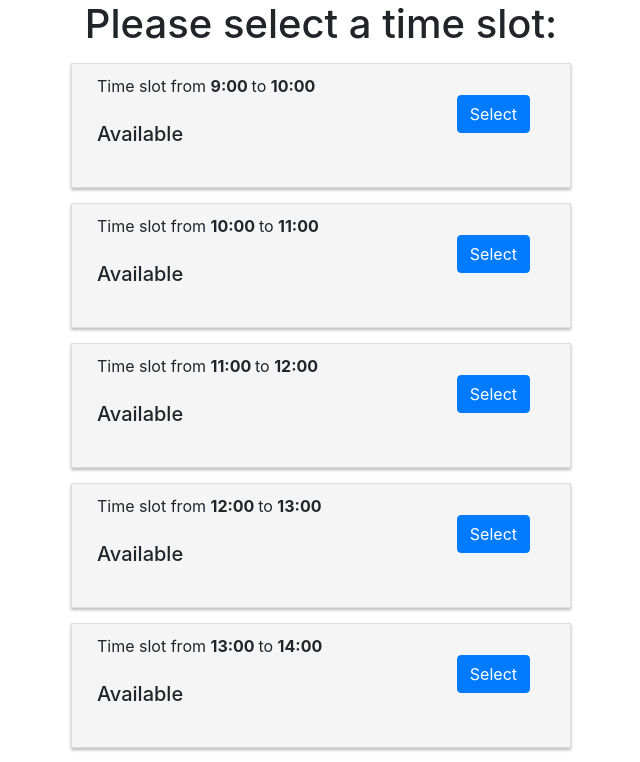
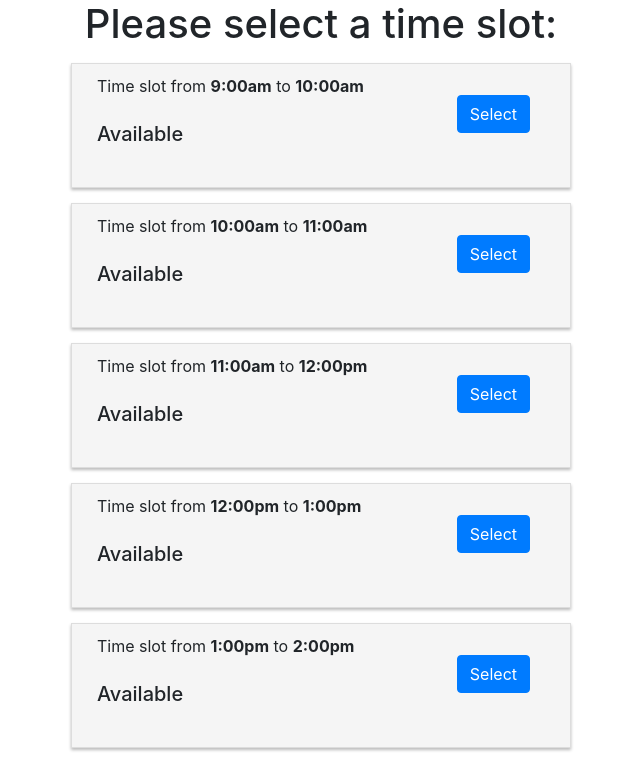
Before and after one commit to chrisanderson27/react-time-slots, a React (Create React App) app: page / in a window 1280 px wide. Shown: the top 762 px of the page, without its empty margins (319-959 px from the left). Built offline with nearby package versions, Linux system fonts and the light colour scheme.

Commit message:
added time formatter to convert from military time to 12hr

```diff
--- a/src/components/TimeSlot.js
+++ b/src/components/TimeSlot.js
@@ -1,21 +1,7 @@
 import styles from './TimeSlot.module.css'
 import Aux from './hoc/ReactAux';
 import React from 'react';
-
-const formatTime = (number) => {
-    let numberToConvert = Number(number);
-    if (numberToConvert < 12) {
-        numberToConvert += ':00 am'
-    }
-    else if (numberToConvert == 12) {
-        numberToConvert += ':00 pm'
-    }
-    else {
-        numberToConvert = numberToConvert - 12 + ':00 pm'
-    }
-
-    return numberToConvert;
-}
+import {formatTime} from '../services/time-slot-service'
 
 const TimeSlot = (props) => {
     let id = props.details;
@@ -36,7 +22,7 @@ const TimeSlot = (props) => {
 
                         <div className='row'>
                             <div className='col'>
-                                Time slot from <strong>{props.details}:00 </strong>to <strong>{+props.details + 1}:00</strong>
+                                Time slot from <strong>{formatTime(props.details)}</strong> to <strong>{formatTime(+props.details + 1)}</strong>
                                 <br />
                                 <br />
                                 <h5>{reserved}</h5>
--- a/src/components/UI/Modal/Modal.js
+++ b/src/components/UI/Modal/Modal.js
@@ -1,6 +1,7 @@
 import React, { Component } from 'react';
 import styles from './Modal.module.css';
 import Aux from '../../hoc/ReactAux';
+import { formatTime } from '../../../services/time-slot-service'
 let selected = "";
 let phone = null;
 let name = null;
@@ -14,27 +15,12 @@ class Modal extends Component {
         this.props.onPhoneChange(event.target.value);
     }
 
-    formatTime(number) {
-        let numberToConvert = Number(number);
-        if (numberToConvert < 12) {
-            numberToConvert += ':00 am'
-        }
-        else if (numberToConvert == 12) {
-            numberToConvert += ':00 pm'
-        }
-        else {
-            numberToConvert = numberToConvert - 12 + ':00 pm'
-        }
-
-        return numberToConvert;
-    }
-
     render() {
         if (this.props.selectedTime) {
             selected = this.props.selectedTime;
             let selectedStartTime = (Object.keys(selected)[0]) + '';
             let endTime = +selectedStartTime + 1;
-            timeSlotInfo = this.formatTime(selectedStartTime) + ' to ' + this.formatTime(endTime);
+            timeSlotInfo = formatTime(selectedStartTime) + ' to ' + formatTime(endTime);
             name = <input id="nameField"
                 onChange={this.handleNameChange}
                 onBlur={this.handleNameChange}
--- a/src/components/containers/TimeSlots.js
+++ b/src/components/containers/TimeSlots.js
@@ -5,9 +5,7 @@ import { connect } from 'react-redux';
 import TimeSlot from '../TimeSlot';
 import Modal from '../UI/Modal/Modal';
 
-
 let timeSlotList = []
-
 
 class TimeSlots extends Component {
     state = {
--- /dev/null
+++ b/src/services/time-slot-service.js
@@ -0,0 +1,14 @@
+export const formatTime = (number) => {
+    let numberToConvert = Number(number);
+    if (numberToConvert < 12) {
+        numberToConvert += ':00am'
+    }
+    else if (numberToConvert == 12) {
+        numberToConvert += ':00pm'
+    }
+    else {
+        numberToConvert = numberToConvert - 12 + ':00pm'
+    }
+
+    return numberToConvert;
+}
```
